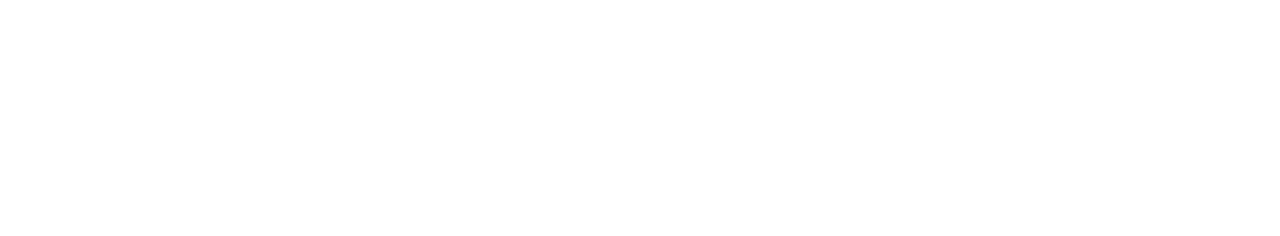
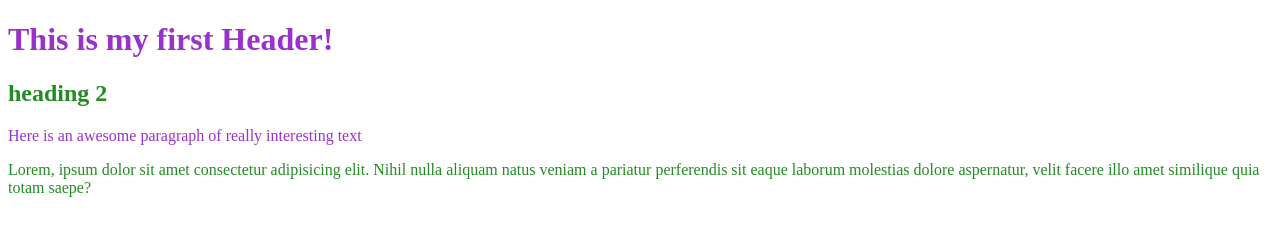
Before and after one commit to nicole-allen679/html01, a plain HTML site: page index.html in a window 1280 px wide. Drawn offline with Linux system fonts and the light colour scheme.

Commit message:
adding color

```diff
--- a/index.html
+++ b/index.html
@@ -1,12 +1,19 @@
 <!DOCTYPE html>
 <html lang="en">
-<head>
-    <meta charset="UTF-8">
-    <meta http-equiv="X-UA-Compatible" content="IE=edge">
-    <meta name="viewport" content="width=device-width, initial-scale=1.0">
-    <title>Document</title>
-</head>
-<body>
-
-</body>
+  <head>
+    <meta charset="UTF-8" />
+    <meta http-equiv="X-UA-Compatible" content="IE=edge" />
+    <meta name="viewport" content="width=device-width, initial-scale=1.0" />
+    <title>My First HTML page</title>
+  </head>
+  <body>
+    <h1 style="color: darkorchid;">This is my first Header!</h1>
+    <h2 style="color: forestgreen">heading 2 </h2>
+    <p style="color: darkorchid">Here is an awesome paragraph of really interesting text</p>
+    <p style="color: forestgreen">
+      Lorem, ipsum dolor sit amet consectetur adipisicing elit. Nihil nulla
+      aliquam natus veniam a pariatur perferendis sit eaque laborum molestias
+      dolore aspernatur, velit facere illo amet similique quia totam saepe?
+    </p>
+  </body>
 </html>
```
